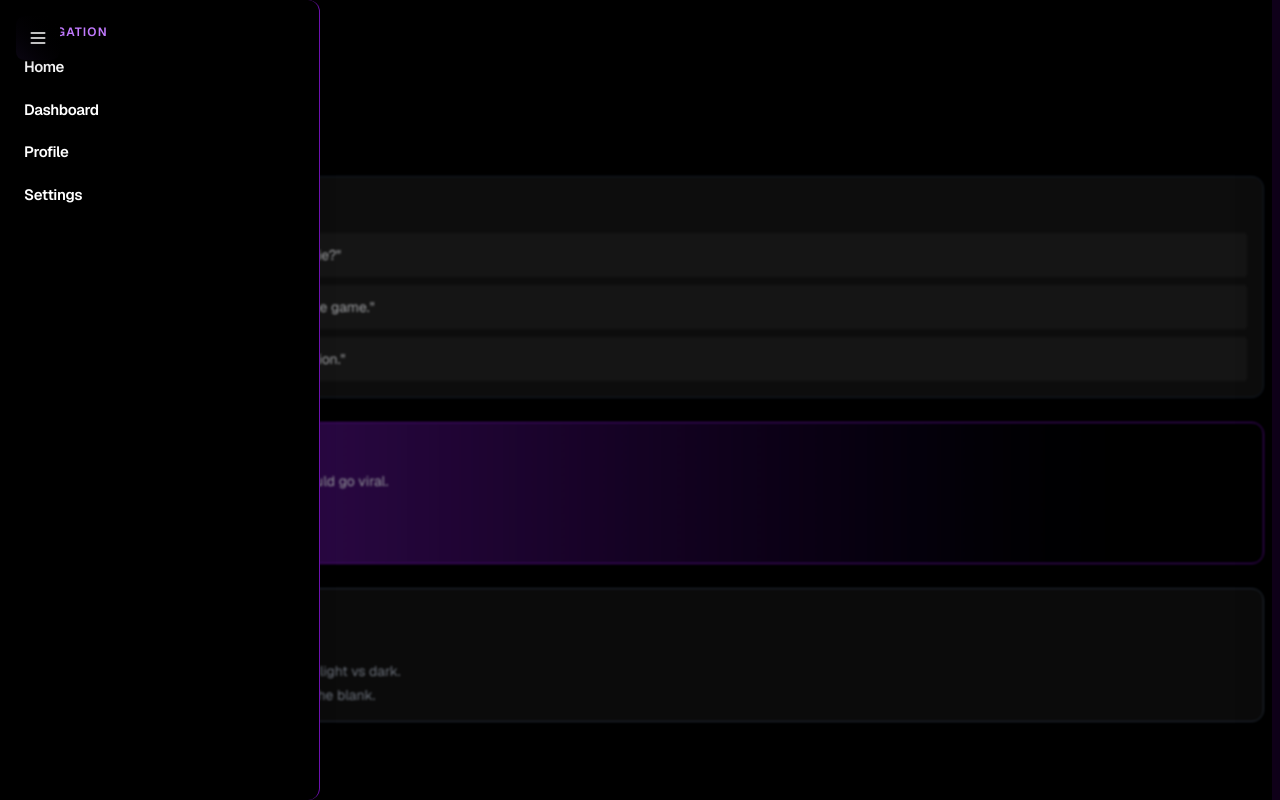
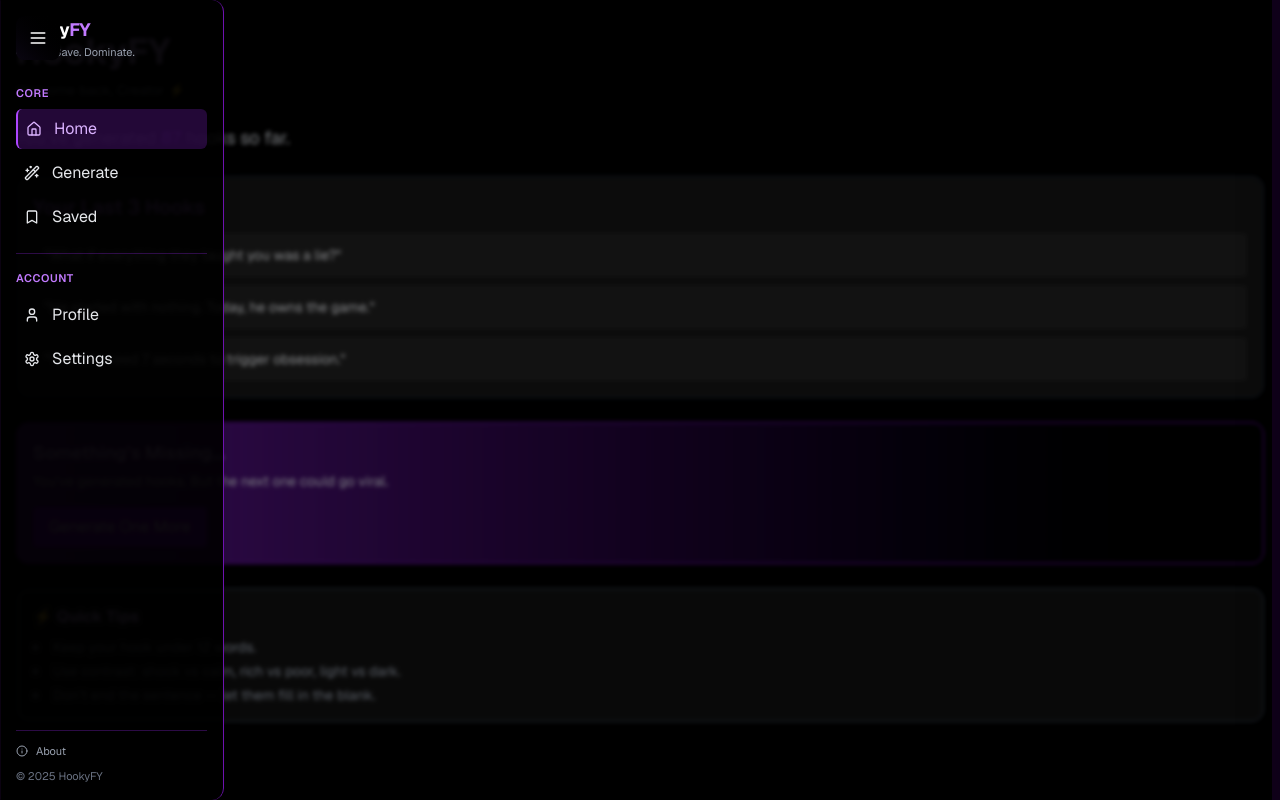
Before and after one commit to MrA436/HookyFY, a Next.js app: page / in a window 1280 px wide. Built offline with nearby package versions, Linux system fonts and the light colour scheme.

Commit message:
Updated app logic and UI improvements

```diff
--- a/package.json
+++ b/package.json
@@ -4,7 +4,7 @@
   "private": true,
   "type": "module",
   "scripts": {
-    "dev": "next dev --turbopack",
+    "dev": "next dev -H 0.0.0.0",
     "build": "next build",
     "start": "next start",
     "lint": "next lint"
--- a/src/app/layout.js
+++ b/src/app/layout.js
@@ -13,14 +13,15 @@ const geistMono = Geist_Mono({
   subsets: ["latin"],
 });
 
-export const metadata = {
-  title: "Create Next App",
-  description: "Generated by create next app",
-};
-
 export default function RootLayout({ children }) {
   return (
     <html lang="en" className="h-full w-full">
+      <head>
+        {/* Force dark address bar in ALL Android browsers */}
+        <meta name="theme-color" content="#000000" />
+        <meta name="msapplication-navbutton-color" content="#000000" />
+        <meta name="apple-mobile-web-app-status-bar-style" content="black-translucent" />
+      </head>
       <body
         className={`${geistSans.variable} ${geistMono.variable} bg-black text-purple-400 m-0 p-0`}
       >
--- a/src/components/LeaderboardSidebar.js
+++ b/src/components/LeaderboardSidebar.js
@@ -61,8 +61,8 @@ export default function LeaderboardSidebar({ isOpen, closeSidebar }) {
 
           {/* 🏷️ TAGLINE at bottom */}
           <div className="mt-auto pt-4 border-t border-white/5 text-center">
-            <span className="text-[11px] tracking-[0.3em] uppercase text-neutral-500">
-              Power. Discipline. Mastery.
+            <span className="text-[10.9px] tracking-[0.3em] uppercase text-neutral-500">
+              Power•Discipline•Mastery
             </span>
           </div>
         </div>
--- a/src/components/sidebar.js
+++ b/src/components/sidebar.js
@@ -1,22 +1,31 @@
 "use client";
 import React from "react";
-import { Menu } from "lucide-react";
+import { Menu, Home, Wand2, Bookmark, Info, Settings, User } from "lucide-react";
+import Link from "next/link";
 
 export default function Sidebar({ isOpen, openSidebar, closeSidebar }) {
+  const activePath = "/"; // later: get from router to highlight current page
+
+  const navItems = [
+    { href: "/", label: "Home", icon: <Home className="w-4 h-4" /> },
+    { href: "/generate", label: "Generate", icon: <Wand2 className="w-4 h-4" /> },
+    { href: "/saved", label: "Saved", icon: <Bookmark className="w-4 h-4" /> },
+  ];
+
   return (
     <>
-      {/* 🔥 BACKGROUND OVERLAY (click to close) */}
+      {/* 🔥 BACKDROP */}
       {isOpen && (
         <div
-          className="fixed inset-0 z-20 bg-black/30 backdrop-blur-[1px] transition-opacity duration-300"
+          className="fixed inset-0 z-20 bg-black/40 backdrop-blur-[2px]"
           onClick={closeSidebar}
         />
       )}
 
-      {/* 🟣 TOGGLE BUTTON - Only show when sidebar is closed */}
+      {/* 🟣 FLOATING BUTTON */}
       {!isOpen && (
         <button
-          onClick={openSidebar}  // calls openLeftSidebar from parent
+          onClick={openSidebar}
           className="fixed z-40 bottom-6 left-6 p-3 rounded-full text-white shadow-xl
                      bg-gradient-to-tr from-[#0b0612] to-[#000000]
                      hover:from-[#140a1e] hover:to-[#050505]
@@ -27,51 +36,67 @@ export default function Sidebar({ isOpen, openSidebar, closeSidebar }) {
         </button>
       )}
 
-
-      {/* 🟣 DESKTOP HOVER HOTSPOT - hidden on mobile */}
-      {!isOpen && (
-        <div
-          onMouseEnter={openSidebar}
-          className="absolute top-0 left-0 h-full w-2 bg-purple-600 opacity-10 hover:opacity-40 cursor-pointer z-10 hidden md:block"
-        />
-      )}
-
-      {/* 🎯 SIDEBAR PANEL */}
+      {/* 🎯 SIDEBAR */}
       <div
         onMouseLeave={closeSidebar}
         className={`fixed top-0 left-0 h-full z-30 text-white transition-all duration-300 ease-in-out
-          border-r border-purple-800 shadow-xl rounded-r-xl flex flex-col
-          ${isOpen ? "w-[80vw] md:w-1/4 max-w-md p-6 bg-black bg-opacity-80" : "w-0 min-w-0 max-w-0 p-0 bg-transparent"} overflow-hidden`}
+          border-r border-purple-800 shadow-xl rounded-r-xl flex flex-col justify-between
+          ${isOpen ? "w-[80vw] md:w-56 p-4 bg-black/90" : "w-0 min-w-0 max-w-0 p-0 bg-transparent"} overflow-hidden`}
         style={{ pointerEvents: isOpen ? "auto" : "none" }}
       >
         {isOpen && (
           <>
-            <p className="text-purple-400 font-semibold text-xs uppercase tracking-widest mb-4">
-              Navigation
-            </p>
+            {/* 🔥 LOGO */}
+            <div className="mb-6">
+              <h1 className="text-lg font-bold tracking-tight">Hooky<span className="text-purple-400">FY</span></h1>
+              <p className="text-[11px] text-gray-400">Create. Save. Dominate.</p>
+            </div>
 
-            <ul className="space-y-5 text-[15px] font-semibold tracking-tight">
+            {/* 📂 NAVIGATION */}
+            <div className="flex-1">
+              <p className="text-purple-400 text-[11px] font-semibold uppercase tracking-wider mb-2">Core</p>
+              <ul className="space-y-1">
+                {navItems.map((item) => (
+                  <li key={item.href}>
+                    <Link
+                      href={item.href}
+                      className={`flex items-center gap-3 px-2 py-2 rounded-md transition-colors
+                        ${activePath === item.href
+                          ? "bg-purple-900/40 text-purple-300 border-l-2 border-purple-500"
+                          : "text-gray-200 hover:text-purple-400 hover:bg-white/5"
+                        }`}
+                    >
+                      {item.icon} {item.label}
+                    </Link>
+                  </li>
+                ))}
+              </ul>
+
+              {/* Divider */}
+              <div className="my-4 border-t border-purple-900/50" />
+
+              <p className="text-purple-400 text-[11px] font-semibold uppercase tracking-wider mb-2">Account</p>
+              <ul className="space-y-1">
                 <li>
-                <a href="#" className="text-white hover:text-purple-400 transition-colors">
-                  Home
-                </a>
+                  <Link href="/profile" className="flex items-center gap-3 px-2 py-2 text-gray-200 hover:text-purple-400 hover:bg-white/5 rounded-md">
+                    <User className="w-4 h-4" /> Profile
+                  </Link>
                 </li>
                 <li>
-                <a href="#" className="text-white hover:text-purple-400 transition-colors">
-                  Dashboard
-                </a>
-              </li>
-              <li>
-                <a href="#" className="text-white hover:text-purple-400 transition-colors">
-                  Profile
-                </a>
-              </li>
-              <li>
-                <a href="#" className="text-white hover:text-purple-400 transition-colors">
-                  Settings
-                </a>
+                  <Link href="/settings" className="flex items-center gap-3 px-2 py-2 text-gray-200 hover:text-purple-400 hover:bg-white/5 rounded-md">
+                    <Settings className="w-4 h-4" /> Settings
+                  </Link>
                 </li>
               </ul>
+            </div>
+
+            {/* ⚡ FOOTER */}
+            <div className="text-[11px] text-gray-500 border-t border-purple-900/50 pt-3">
+              <Link href="/about" className="flex items-center gap-2 text-gray-400 hover:text-purple-400">
+                <Info className="w-3 h-3" /> About
+              </Link>
+              <p className="mt-2">© 2025 HookyFY</p>
+            </div>
           </>
         )}
       </div>
```
Lines whose indentation alone changed are shown as unchanged.
